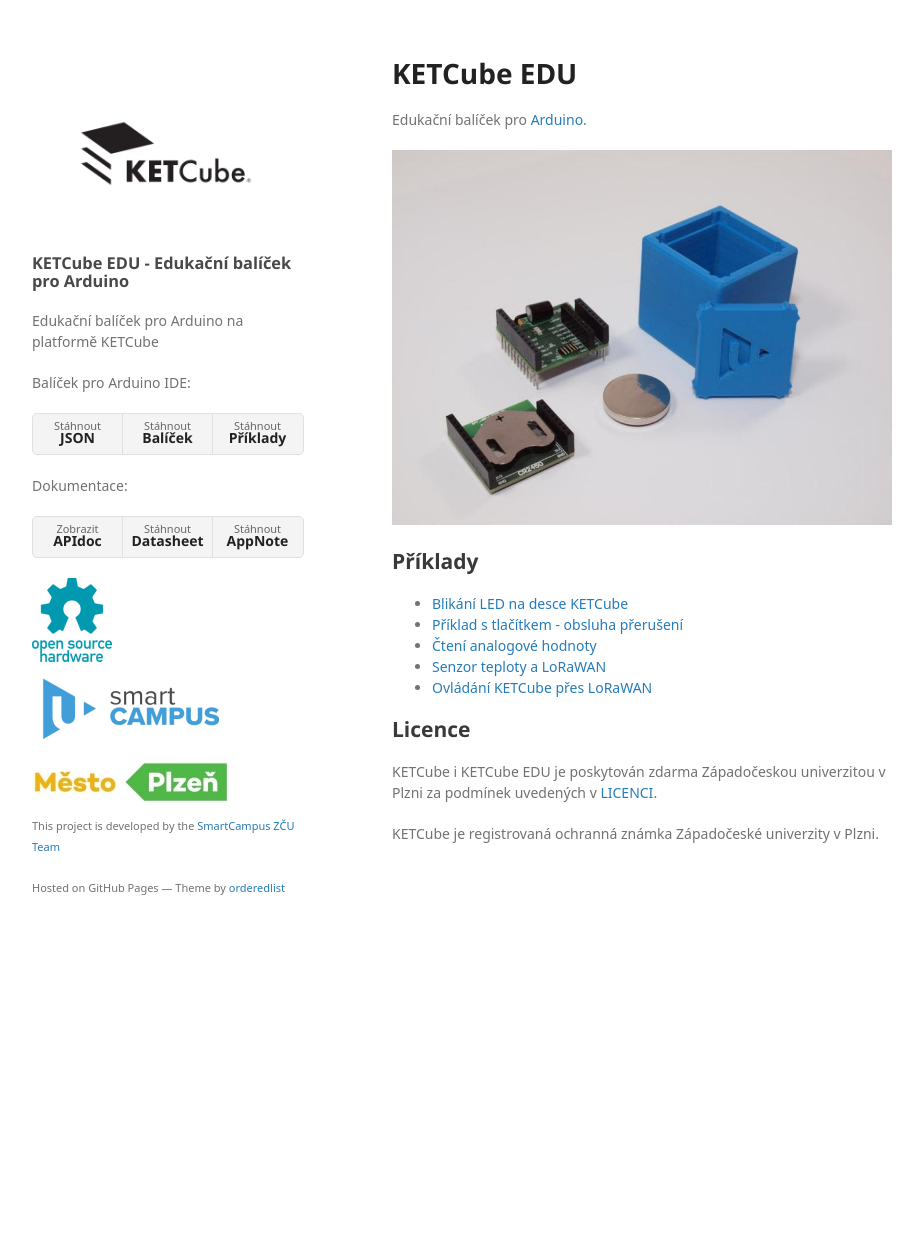
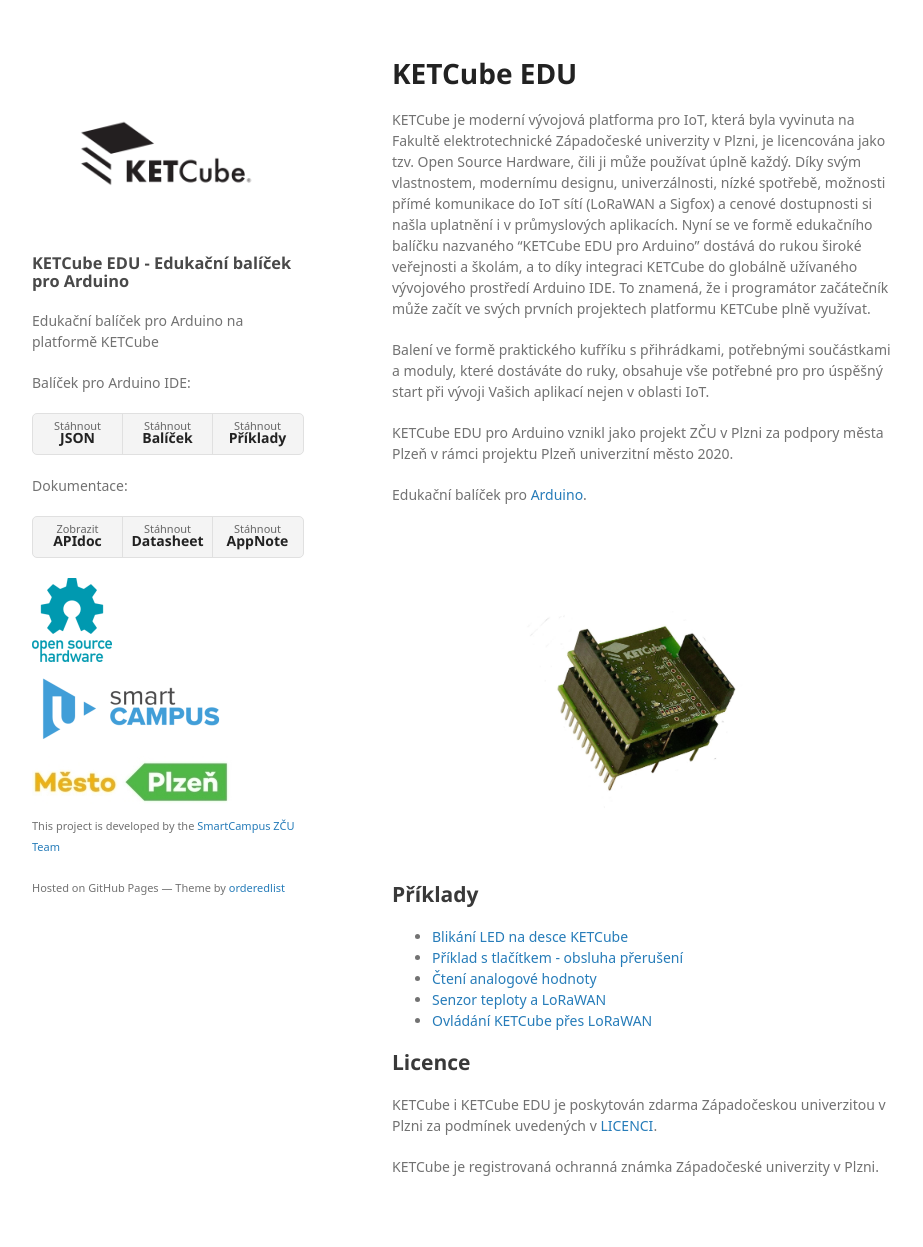
Before and after one commit to SmartCAMPUSZCU/KETCube-EDU-web_cs, a Jekyll site: the page built from index.md, in a window 1280 px wide. Shown: the whole page, without its empty margins (178-1101 px from the left). Built offline with Jekyll 4.4.1, drawn with Linux system fonts in a browser that asks for light colours; some web fonts are replaced; our own code applies the rules of GitHub Pages for plain Markdown files; a script that is not in the unit is left out; before the commit the page ends 917 px from its top, so only the background shows below that.

```diff
--- a/index.md
+++ b/index.md
@@ -1,8 +1,15 @@
 # KETCube EDU
+
+KETCube je moderní vývojová platforma pro IoT, která byla vyvinuta na Fakultě elektrotechnické Západočeské univerzity v Plzni, je licencována jako tzv. Open Source Hardware, čili ji může používat úplně každý. Díky svým vlastnostem, modernímu designu, univerzálnosti, nízké spotřebě, možnosti přímé komunikace do IoT sítí (LoRaWAN a Sigfox) a cenové dostupnosti si našla uplatnění i v průmyslových aplikacích.
+Nyní se ve formě edukačního balíčku nazvaného “KETCube EDU pro Arduino” dostává do rukou široké veřejnosti a školám, a to díky integraci KETCube do globálně užívaného vývojového prostředí Arduino IDE. To znamená, že i programátor začátečník může začít ve svých prvních projektech platformu KETCube plně využívat.
+
+Balení ve formě praktického kufříku s přihrádkami, potřebnými součástkami a moduly, které dostáváte do ruky, obsahuje vše potřebné pro pro úspěšný start při vývoji Vašich aplikací nejen v oblasti IoT.
+
+KETCube EDU pro Arduino vznikl jako projekt ZČU v Plzni za podpory města Plzeň v rámci projektu Plzeň univerzitní město 2020.
 
 Edukační balíček pro [Arduino](https://www.arduino.cc).
 
-![KETCube platform OLD PHOTO](ketCube_all_photo_webQ.jpg)
+![KETCube KIT](files/KETCubeKIT.jpg)
 
 ## Příklady
   * [Blikání LED na desce KETCube](pages/example_onBoardLED.md)
```
Also changed, not shown: pages/example_analogRead.md (+1 -1 lines), pages/example_buttonLED.md (+1 -1 lines), pages/example_onBoardLED.md (+1 -1 lines), pages/example_remoteControl.md (+1 -1 lines), pages/example_tempSensor.md (+1 -1 lines), pages/intro.md (added, +62 -0 lines), files/KETCubeKIT.jpg (added), ketCube_all_photo_webQ.jpg (deleted), pages/img/KETCube_pinout.svg (added).
